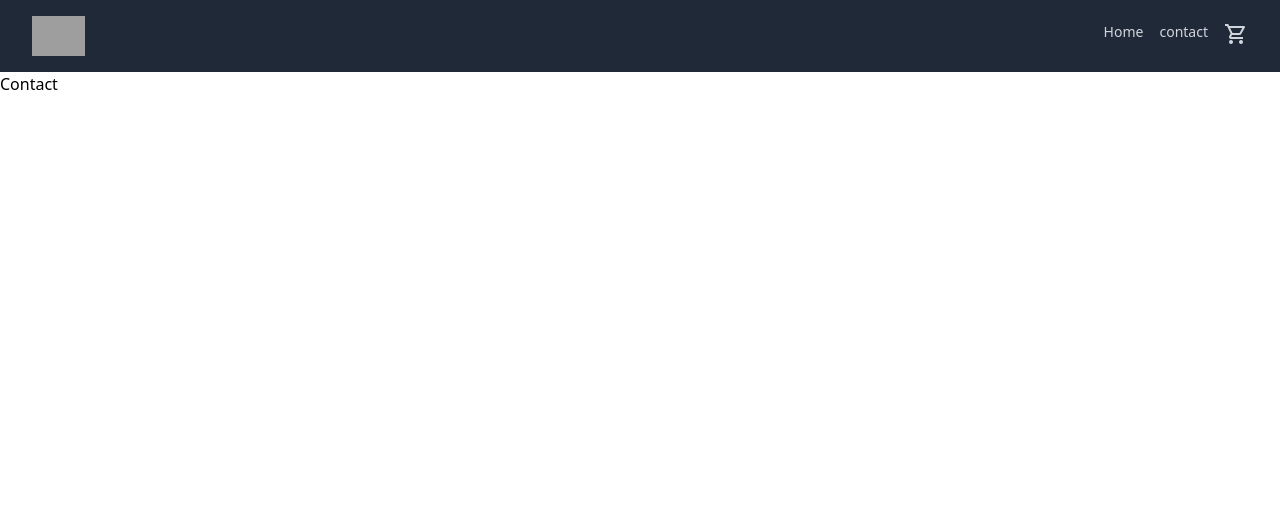
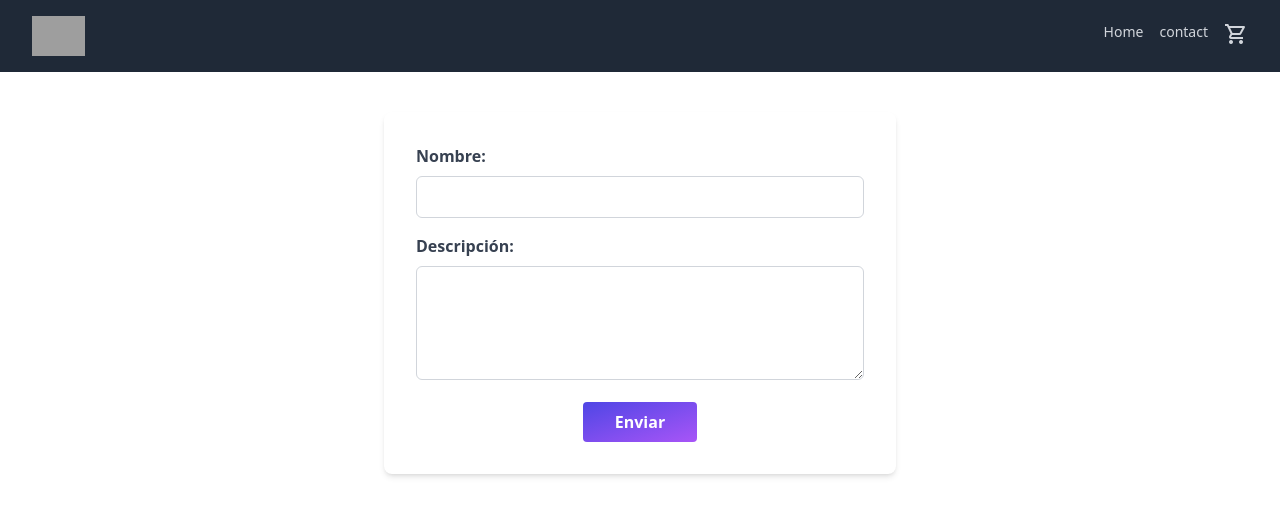
Before and after one commit to goku673/Ecommerce-Movie, a React (Vite) app in the folder client/: page /contact in a window 1280 px wide. Shown: the top 516 px of the page. Built offline with nearby package versions, Linux system fonts and the light colour scheme; grey boxes are pictures that could not be loaded.

Commit message:
otro comit mas

```diff
--- a/client/src/Components/Contact.jsx
+++ b/client/src/Components/Contact.jsx
@@ -1,8 +1,57 @@
+import Swal from "sweetalert2";
+import { useState } from "react";
 
+const Contact = () => {
+  const [contact, setContact] = useState({
+    name: '',
+    description: '',
+  });
 
-  const Contact = () => {
-   return (
-     <div>Contact</div>
-   )
- }
- export default Contact;
+  const handleContact = (event) => {
+    setContact({
+      ...contact,
+      [event.target.id]: event.target.value
+    });
+  };
+
+  const handleSubmit = (event) => {
+    event.preventDefault();
+console.log(contact)
+    if (contact.name === '' || contact.description === '') {
+      Swal.fire({
+        title: "Error",
+        text: "Completa los campos",
+        icon: 'error',
+      });
+    } else {
+      Swal.fire({
+        title: "Envío exitoso",
+        text: "¡Gracias por comunicarte con nosotros!",
+        icon: 'success',
+      });
+
+      setContact({
+        name: '',
+        description: '',
+      });
+    }
+  };
+
+  return (
+    <form className="w-2/3 max-w-lg p-8 bg-white rounded-lg shadow-md mx-auto mt-10" onSubmit={handleSubmit}>
+      <div className="mb-4">
+        <label htmlFor="name" className="block text-gray-700 font-bold mb-2">Nombre:</label>
+        <input type="text" id="name" value={contact.name} onChange={handleContact} className="border border-gray-300 p-2 rounded-md w-full focus:outline-none focus:border-blue-500" />
+      </div>
+      <div className="mb-4">
+        <label htmlFor="description" className="block text-gray-700 font-bold mb-2">Descripción:</label>
+        <textarea id="description" rows={4} value={contact.description} onChange={handleContact} className="border border-gray-300 p-2 rounded-md w-full focus:outline-none focus:border-blue-500"></textarea>
+      </div>
+      <div className="flex justify-center">
+        <button type="submit" className="bg-gradient-to-tl from-purple-500 to-indigo-600 text-white font-bold py-2 px-8 rounded">Enviar</button>
+      </div>
+    </form>
+  );
+};
+
+export default Contact;
--- a/client/src/Components/Detail/Detail.jsx
+++ b/client/src/Components/Detail/Detail.jsx
@@ -28,11 +28,6 @@ const handleClick = () => {
     enqueueSnackbar('add sussces',{variant : 'success'});
     dispatch(addCarrito(detailMovie));
   }
-    //  if(!verifyCardAdd(detailMovie)){
-    //
-    //   return;
-    //  }
-    //  enqueueSnackbar('already added',{variant : 'warning'});
 
 }
 
--- a/client/src/Components/LandingPage.jsx
+++ b/client/src/Components/LandingPage.jsx
@@ -7,10 +7,12 @@ import demon from '../image/demon.jpg';
 import boku from '../image/boku.jpg';
 import naruto from '../image/naruto.jpg';
 import  {useSnackbar}  from 'notistack';
+import { useNavigate } from 'react-router-dom';
 const LandingPage = () => {
 
 
   const {enqueueSnackbar} = useSnackbar();
+  const navigate = useNavigate();
   const images = [
     {
       original: seya,
@@ -30,7 +32,9 @@ const LandingPage = () => {
     },
   ];
 
-
+  const handleButton = () => {
+      navigate("/home")
+  }
 
   //link /home
   return (
@@ -43,7 +47,7 @@ const LandingPage = () => {
           <div className="text-white text-4xl font-bold mb-8">
             Las mejores películas de anime al mejor precio
           </div>
-          <button  className=' bg-gradient-to-tl from-purple-500 to-indigo-600 text-white text-xl px-8 py-4 rounded-md' onClick={enterPage}>
+          <button  className=' bg-gradient-to-tl from-purple-500 to-indigo-600 text-white text-xl px-8 py-4 rounded-md' onClick={handleButton}>
               Entrar
               </button>
         </div>
--- a/client/src/Components/Navbar.jsx
+++ b/client/src/Components/Navbar.jsx
@@ -4,6 +4,7 @@ import { useSelector } from 'react-redux';
 import Swal from 'sweetalert2';
 import { deleteCar } from '../Redux/Actions';
 import { useDispatch } from 'react-redux';
+
 const Navbar = () => {
   const dispatch = useDispatch();
   const carMovie = useSelector((state) => state.carMovie);
@@ -32,7 +33,7 @@ const Navbar = () => {
     setShowModal(!showModal);
   };
 
-  const handleButton = (event) => {
+  const handleButton = () => {
       if(carMovie.length  === 0){
        return   Swal.fire({
           title : "Compra",
@@ -48,7 +49,6 @@ const Navbar = () => {
           icon : 'success',
        })
        dispatch(deleteCar());
-       // aumentar un useEffect
   }
   return (
     <>
@@ -66,7 +66,6 @@ const Navbar = () => {
             <div>
               <Link to ='/contact'>contact</Link>
             </div>
-
             <div onClick={handleModal} className="relative">
               <span className="material-symbols-outlined hover:text-white cursor-pointer">
                 shopping_cart
@@ -99,7 +98,6 @@ const Navbar = () => {
                 </div>
               ))}
             </div>
-
             <h2 className='flex justify-center text-white'>Total :  {precioTotal}</h2>
             <button className='bg-green-400 flex items-center ml-40 px-10 hover:bg-green-500 ' onClick={handleButton}>BUY</button>
           </div>
--- a/client/src/Components/Pagination.jsx
+++ b/client/src/Components/Pagination.jsx
@@ -32,7 +32,7 @@ const Pagination = () => {
     moviesToShow = copyAllMovies.slice(firstIndex, lastIndex);
   }
 
-  //Función para manejar el cambio de página
+
   const handlePageChange = (selected) => {
     setCurrentPage(selected.selected);
   };
```
